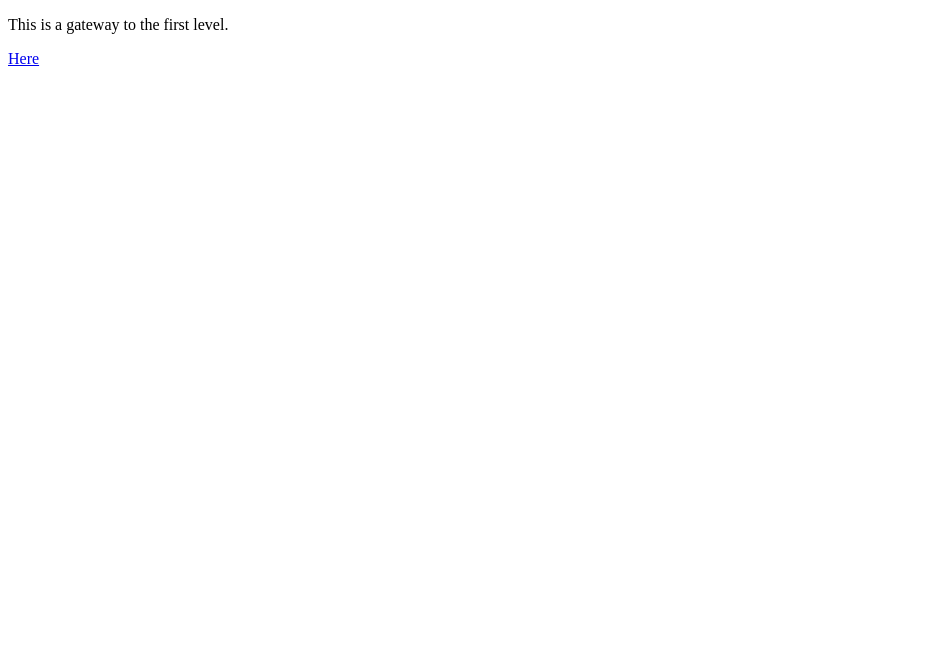
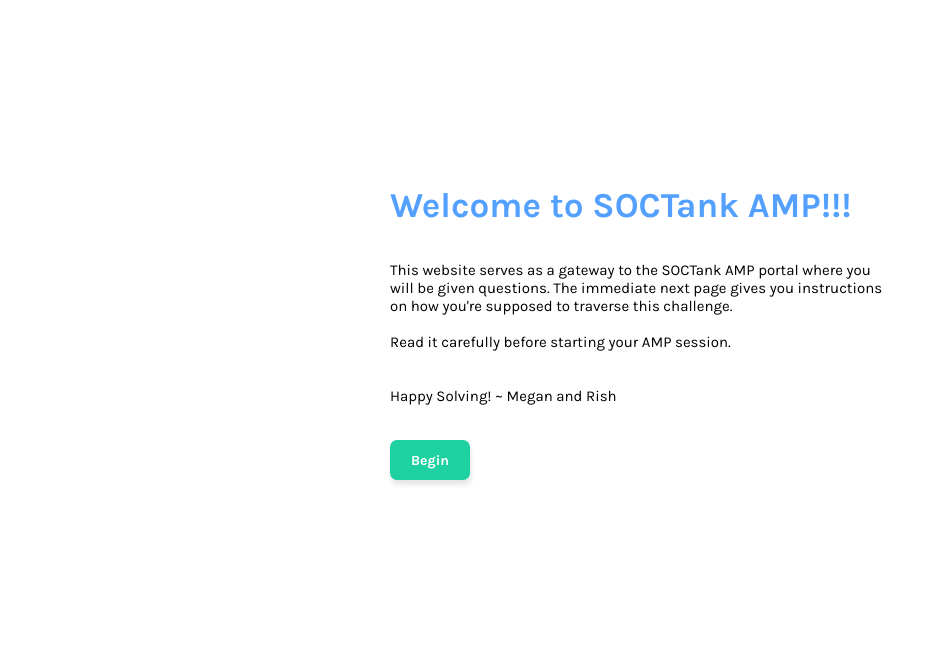
Before and after one commit to rish-16/discount-zahada, a plain HTML site: page pages/index.html in a window 1280 px wide. Shown: the whole page, without its empty margins (0-937 px from the left). Drawn offline with Linux system fonts and the light colour scheme.

Commit message:
Add improved entry gateway page

```diff
--- a/pages/index.html
+++ b/pages/index.html
@@ -4,14 +4,73 @@
         <meta charset="UTF-8">
         <meta http-equiv="X-UA-Compatible" content="IE=edge">
         <meta name="viewport" content="width=device-width, initial-scale=1.0">
+        <link rel="preconnect" href="https://fonts.googleapis.com">
+        <link rel="preconnect" href="https://fonts.gstatic.com" crossorigin>
+        <link href="https://fonts.googleapis.com/css2?family=Karla:wght@400;500;700&display=swap" rel="stylesheet">
         <title>SOCTank AMP</title>
     </head>
 
+    <style>
+        html, body {
+            font-family: Karla, Avenir Next;
+            height: 100%;
+            display: flex;
+            flex-direction: column;
+            justify-content: center;
+        }
+
+        #container {
+            width: 500px;
+            height: 500px;
+            margin: auto auto;
+        }
+
+        #banner {
+            font-size: 35px;
+            color: #54a0ff;
+            font-weight: bold;
+        }
+
+        #msg {
+            font-size: 15px;
+        }
+
+        button {
+            outline: none;
+            width: 80px;
+            height: 40px;
+            color: white;
+            border-radius: 7px;
+            border: none;
+            box-shadow: 1px 5px 5px rgba(0, 0, 0, 0.1);
+            background-color: #1dd1a1;
+            font-family: Karla, Avenir Next;
+            font-size: 14px;
+            font-weight: bold;
+            margin: 20px auto;
+            cursor: pointer;
+        }
+    </style>
+
     <body>
-        <p>This is a gateway to the first level.</p>
+        <div id="container">
+            <p id="banner">Welcome to SOCTank AMP!!!</p>
 
-        <a href="level1.html">
-            Here
-        </a>
+            <p id="msg">
+                This website serves as a gateway to the SOCTank AMP portal where you will be given questions.
+                The immediate next page gives you instructions on how you're supposed to traverse this challenge.
+                <br>
+                <br>
+                Read it carefully before starting your AMP session.
+                <br>
+                <br>
+                <br>
+                Happy Solving! ~ Megan and Rish
+            </p>
+
+            <a href="level1.html">
+                <button>Begin</button>
+            </a>
+        </div>
     </body>
 </html>
```
